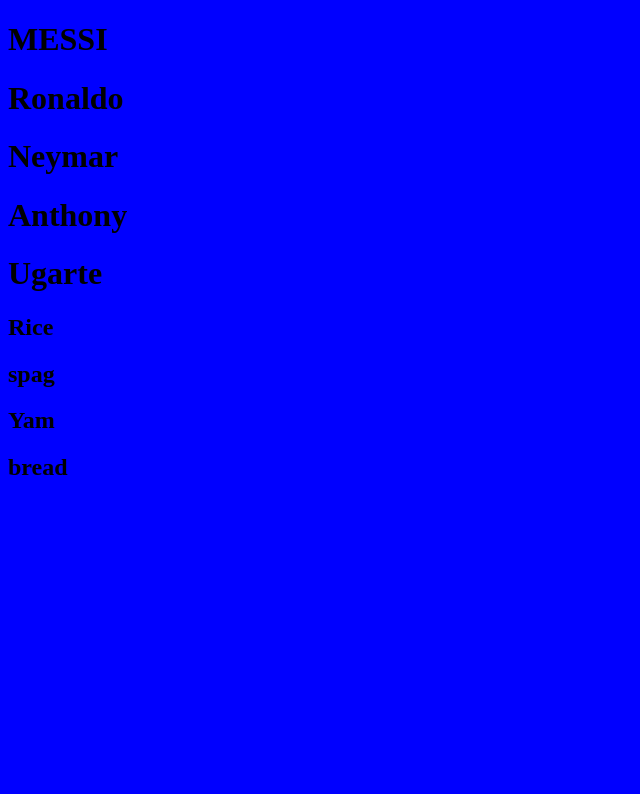
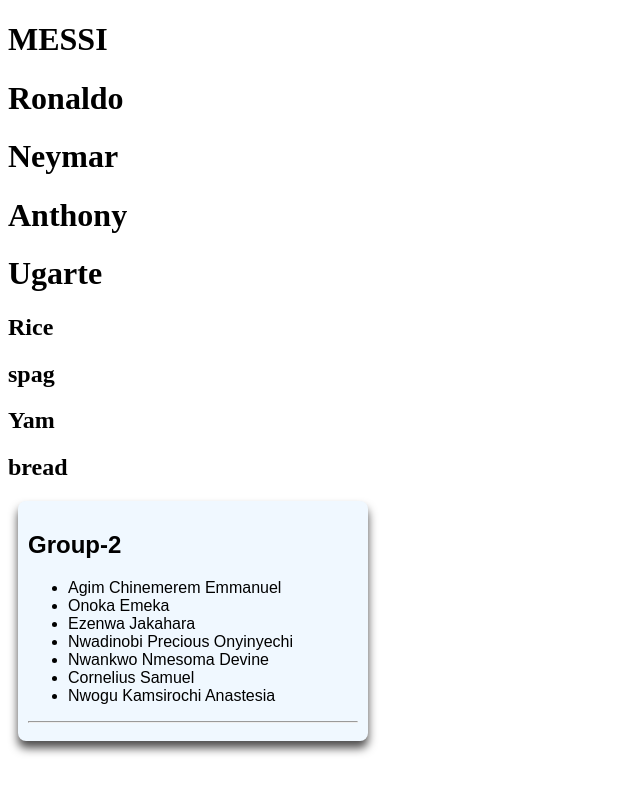
Before and after one commit to EMMANDIOMA/class-project, a plain HTML site: page index.html in a window 1280 px wide. Shown: the whole page, without its empty margins (0-640 px from the left). Drawn offline with Linux system fonts and the light colour scheme.

Commit message:
Group-2 assignment

```diff
--- a/index.html
+++ b/index.html
@@ -17,5 +17,20 @@
     <h2>spag</h2>
     <h2>Yam</h2>
     <h2>bread</h2>
+
+    <div>
+      <h2>Group-2</h2>
+
+        <ul>
+          <li>Agim Chinemerem Emmanuel</li>
+          <li> Onoka Emeka</li>
+          <li> Ezenwa Jakahara</li>
+          <li> Nwadinobi Precious Onyinyechi</li>
+          <li> Nwankwo Nmesoma Devine </li>
+          <li> Cornelius Samuel </li>
+          <li> Nwogu Kamsirochi Anastesia</li>
+        </ul>
+      <hr>
+    </div>
   </body>
 </html>
--- a/style.css
+++ b/style.css
@@ -1,3 +1,10 @@
-body {
-  background-color: blue;
+body div {
+  font-family: Arial, Helvetica, sans-serif;
+  background-color: aliceblue;
+  margin-left: 10px;
+  border-radius: 8px;
+  width: 330px;
+  padding: 10px;
+  padding-right: 10px;
+  box-shadow: 0px 7px 10px rgb(77, 76, 76);
 }
```
